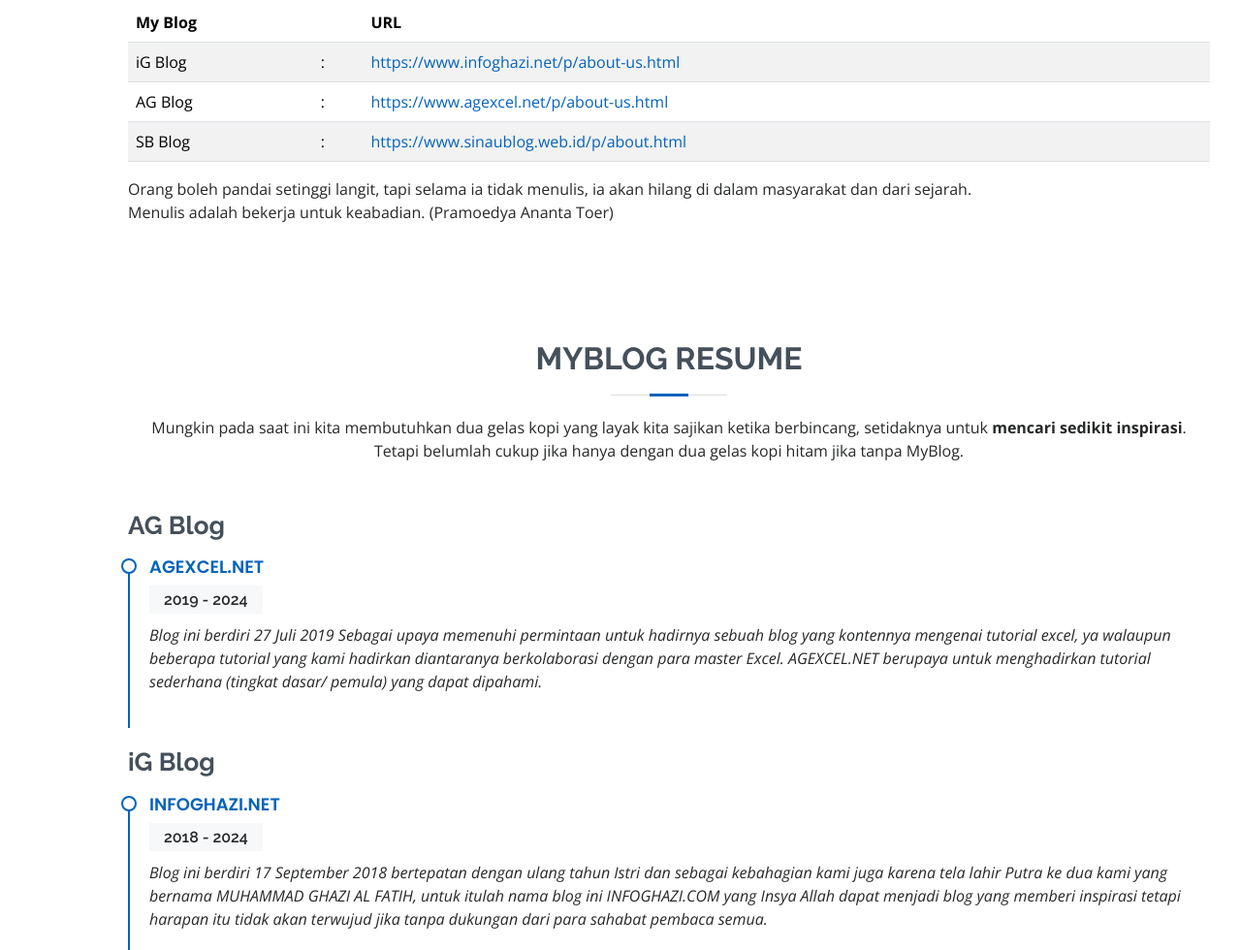
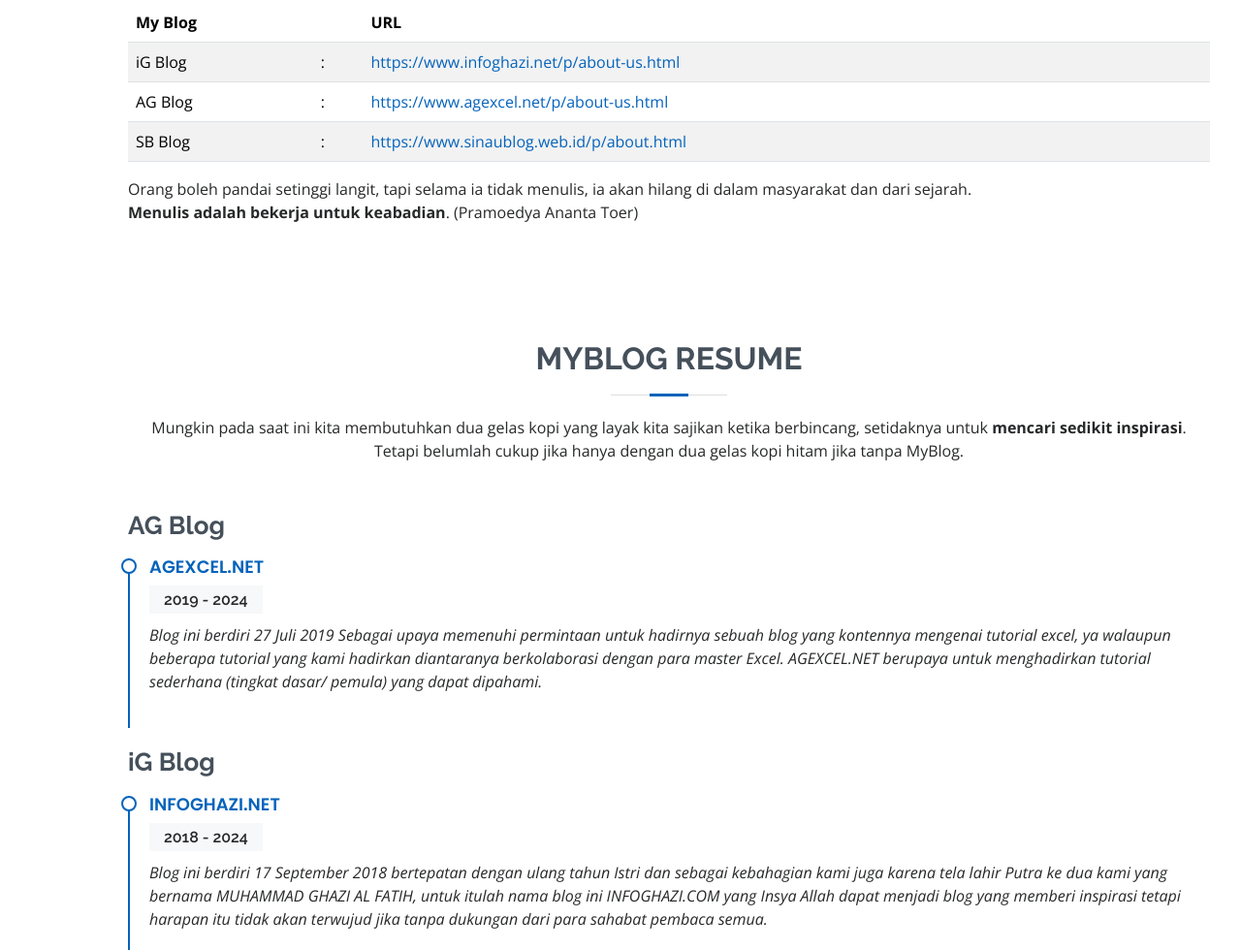
Before and after one commit to infoghazi/infoghazi.github.io, a plain HTML site: page index.html in a window 1280 px wide. Shown: the part 1085-2065 px from the top of the page at 97% size. Drawn offline with nearby package versions, Linux system fonts and the light colour scheme.

Commit message:
Update index.html

```diff
--- a/index.html
+++ b/index.html
@@ -120,7 +120,7 @@
                 </table>
           </div>
             <p>
-              Orang boleh pandai setinggi langit, tapi selama ia tidak menulis, ia akan hilang di dalam masyarakat dan dari sejarah. <br> Menulis adalah bekerja untuk keabadian. (Pramoedya Ananta Toer)
+              Orang boleh pandai setinggi langit, tapi selama ia tidak menulis, ia akan hilang di dalam masyarakat dan dari sejarah. <br> <strong>Menulis adalah bekerja untuk keabadian</strong>. (Pramoedya Ananta Toer)
             </p>
           </div>
         </div>
```
